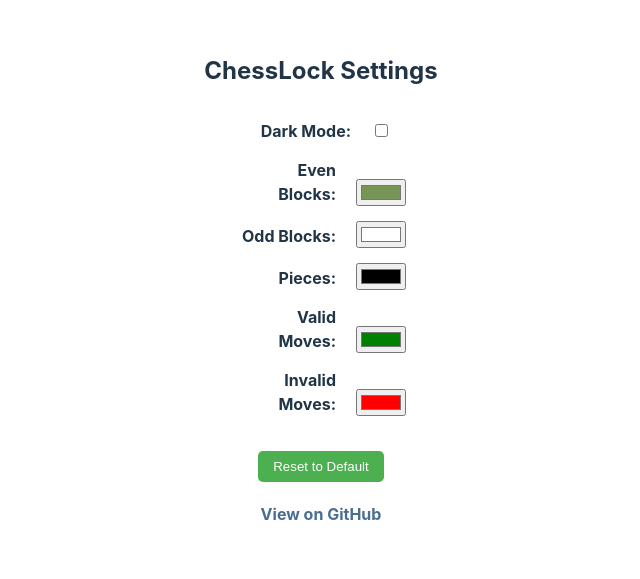
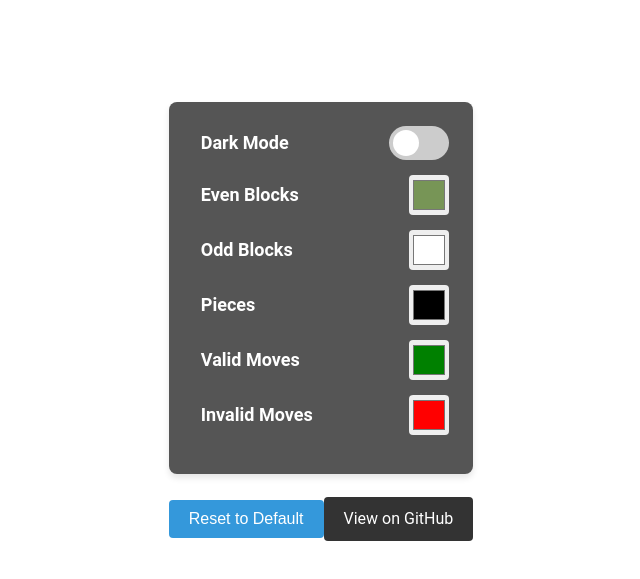
Before and after one commit to NathanPortelli/ChessLock, a Vue app: page / in a window 1280 px wide. Shown: the part 113-692 px from the top of the page, without its empty margins (319-959 px from the left). Built offline with nearby package versions, Linux system fonts and the light colour scheme.

Commit message:
Settings Design + Tooltip

```diff
--- a/src/App.vue
+++ b/src/App.vue
@@ -118,38 +118,57 @@
 
 <template>
 	<div class="cl-settings-container">
-		<h2>ChessLock Settings</h2>
-		<div>
-			<label for="dark-mode">Dark Mode:</label>
-			<input type="checkbox" id="dark-mode" v-model="darkMode" @change="hasUserChangedDarkMode = true; isDefaultDarkMode = false;" />
+		<h1>ChessLock Settings</h1>
+		<div class="cl-settings-card">
+			<div class="cl-setting">
+				<label for="dark-mode">
+					<i class="fas fa-moon"></i>
+					Dark Mode
+				</label>
+				<label class="cl-switch">
+					<input type="checkbox" id="dark-mode" v-model="darkMode" @change="hasUserChangedDarkMode = true; isDefaultDarkMode = false;">
+					<span class="cl-slider"></span>
+				</label>
 			</div>
-		<div>
-			<label for="even-colour">Even Blocks:</label>
-			<input type="color" id="even-colour" v-model="darkBlockColour" @change="saveColours" />
+			<div class="cl-setting">
+				<label for="even-colour">
+					<i class="fas fa-chess-board"></i>
+					Even Blocks
+				</label>
+				<input type="color" id="even-colour" v-model="darkBlockColour" @change="saveColours">
 			</div>
-		<div>
-			<label for="odd-colour">Odd Blocks:</label>
-			<input type="color" id="odd-colour" v-model="lightBlockColour" @change="saveColours" />
+			<div class="cl-setting">
+				<label for="odd-colour">
+					<i class="fas fa-chess-board"></i>
+					Odd Blocks
+				</label>
+				<input type="color" id="odd-colour" v-model="lightBlockColour" @change="saveColours">
 			</div>
-		<div>
-			<label for="piece-colour">Pieces:</label>
-			<input type="color" id="piece-colour" v-model="pieceColour" @change="saveColours" />
+			<div class="cl-setting">
+				<label for="piece-colour">
+					<i class="fas fa-chess-pawn"></i>
+					Pieces
+				</label>
+				<input type="color" id="piece-colour" v-model="pieceColour" @change="saveColours">
 			</div>
-		<div>
-			<label for="highlight-valid-colour">Valid Moves:</label>
-			<input type="color" id="highlight-valid-colour" v-model="highlightValidColour" @change="saveColours" />
+			<div class="cl-setting">
+				<label for="highlight-valid-colour">
+					<i class="fas fa-check-circle"></i>
+					Valid Moves
+				</label>
+				<input type="color" id="highlight-valid-colour" v-model="highlightValidColour" @change="saveColours">
 			</div>
-		<div>
-			<label for="highlight-invalid-colour">Invalid Moves:</label>
-			<input type="color" id="highlight-invalid-colour" v-model="highlightInvalidColour" @change="saveColours" />
+			<div class="cl-setting">
+				<label for="highlight-invalid-colour">
+					<i class="fas fa-times-circle"></i>
+					Invalid Moves
+				</label>
+				<input type="color" id="highlight-invalid-colour" v-model="highlightInvalidColour" @change="saveColours">
 			</div>
-		<div>
+		</div>
 		<button class="cl-reset-btn" @click="resetColours">Reset to Default</button>
-		</div>
-		<div>
-			<a href="https://github.com/NathanPortelli/ChessLock" class="cl-github-btn" target="_blank"
-				>View on GitHub
+		<a href="https://github.com/NathanPortelli/ChessLock" class="cl-github-btn" target="_blank">
+			View on GitHub
 		</a>
 	</div>
-	</div>
 </template>
--- a/src/style.css
+++ b/src/style.css
@@ -22,9 +22,9 @@ body {
 }
 
 #app {
-	max-width: 1280px;
+	max-width: 1200px;
 	margin: 0 auto;
-	padding: 2rem;
+	padding: 1.5rem;
 	text-align: center;
 }
 
@@ -35,15 +35,22 @@ body {
 	}
 }
 
+.cl-settings-container {
+	font-family: 'Roboto', sans-serif;
+	max-width: 400px;
+	margin: 0 auto;
+	color: #333;
+}
+
 .cl-settings-container div {
 	margin-bottom: 15px;
 }
 
 .cl-settings-container label {
+	color: white;
 	display: inline-block;
 	text-align: right;
 	padding-right: 20px;
-	width: 100px;
 	font-weight: bold;
 }
 
@@ -60,22 +67,113 @@ button:hover {
 	background-color: #45a049;
 }
 
-h2 {
-	margin-bottom: 30px;
+h1 {
+	font-size: 1.5rem;
+	margin-bottom: 1rem;
+	color: white;
 }
 
-.cl-reset-btn {
-  	margin-top: 20px;
+.cl-settings-card {
+	background-color: #555;
+	border-radius: 8px;
+	box-shadow: 0 4px 6px rgba(0, 0, 0, 0.1);
+	padding: 1.5rem;
 }
 
-/* GitHub */
+.cl-setting {
+	display: flex;
+	justify-content: space-between;
+	align-items: center;
+	margin-bottom: 1rem;
+}
+
+label {
+	display: flex;
+	align-items: center;
+	font-weight: 500;
+	font-size: 18px;
+}
+
+label i {
+	margin-right: 0.5rem;
+	color: #3498db;
+}
+
+input[type="color"] {
+	width: 40px;
+	height: 40px;
+	border: none;
+	border-radius: 4px;
+	cursor: pointer;
+}
+
+.cl-switch {
+	position: relative;
+	display: inline-block;
+	width: 40px;
+	height: 34px;
+}
+
+.cl-switch input {
+	opacity: 0;
+	width: 0;
+	height: 0;
+}
+
+.cl-slider {
+	position: absolute;
+	cursor: pointer;
+	top: 0;
+	left: 0;
+	right: 0;
+	bottom: 0;
+	background-color: #ccc;
+	transition: .4s;
+	border-radius: 34px;
+}
+
+.cl-slider:before {
+	position: absolute;
+	content: "";
+	height: 26px;
+	width: 26px;
+	left: 4px;
+	bottom: 4px;
+	background-color: white;
+	transition: .4s;
+	border-radius: 50%;
+}
+
+input:checked + .cl-slider {
+	background-color: #2196F3;
+}
+
+input:checked + .cl-slider:before {
+	transform: translateX(26px);
+}
+
+.cl-reset-btn, .cl-github-btn {
+	display: inline-block;
+	padding: 10px 20px;
+	background-color: #3498db;
+	color: white;
+	border: none;
+	border-radius: 4px;
+	cursor: pointer;
+	font-size: 1rem;
+	text-decoration: none;
+	transition: background-color 0.3s;
+}
+
+.cl-reset-btn:hover, .cl-github-btn:hover {
+	background-color: #2980b9;
+}
 
 .cl-github-btn {
-    display: flex;
-    align-items: center;
-	justify-content: center;
-    margin-top: 20px;
-    text-decoration: none;
-    color: #4a6d91;
-    font-weight: bold;
+	margin-top: 0.5rem;
+	background-color: #333;
 }
+
+.cl-github-btn:hover {
+	background-color: #555;
+}
```
Also changed, not shown: public/content.css (+38 -3 lines), src/content.ts (+28 -17 lines). Lines whose indentation alone changed are shown as unchanged.
